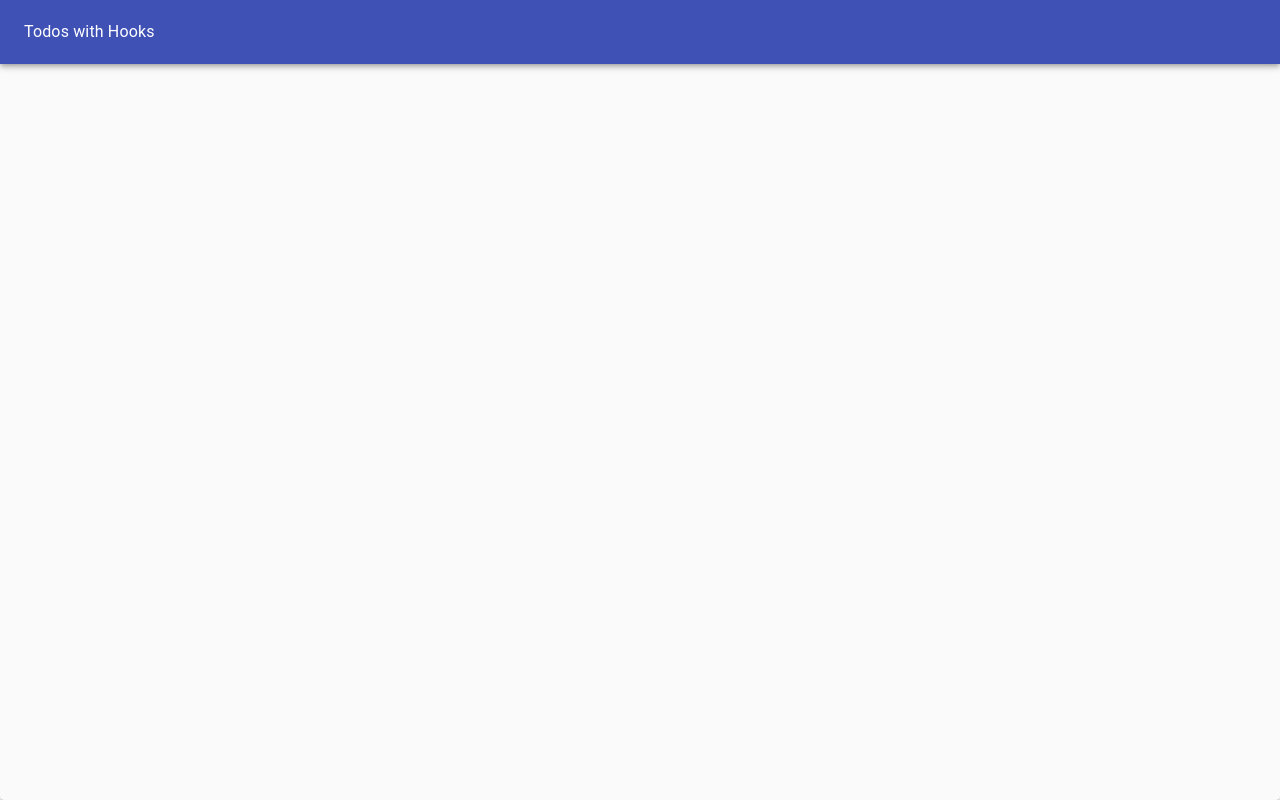
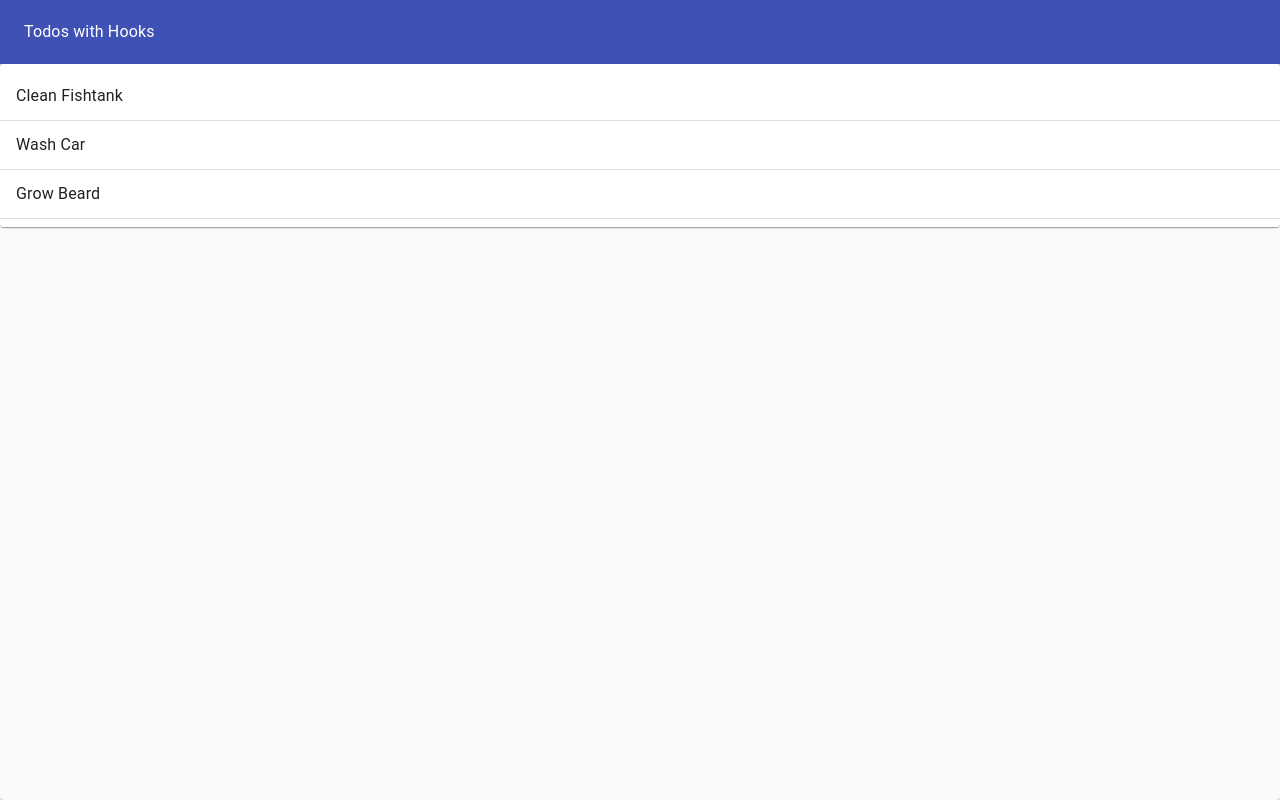
Before and after one commit to tjebbemarchand/todos-hooks-contexts-reducer, a React (Create React App) app: page / in a window 1280 px wide. Built offline with nearby package versions, Linux system fonts and the light colour scheme.

Commit message:
Created TodoList component and rendert some todos

```diff
--- a/src/TodoApp.js
+++ b/src/TodoApp.js
@@ -1,4 +1,5 @@
-import React from "react";
+import React, { useState } from "react";
+import TodoList from "./TodoList";
 import Typography from "@material-ui/core/Typography";
 import Paper from "@material-ui/core/Paper";
 import AppBar from "@material-ui/core/AppBar";
@@ -6,6 +7,12 @@ import Toolbar from "@material-ui/core/Toolbar";
 import Grid from "@material-ui/core/Grid";
 
 function TodoApp() {
+    const initialTodos = [
+        { id: 1, task: "Clean Fishtank", completed: false },
+        { id: 2, task: "Wash Car", completed: true },
+        { id: 3, task: "Grow Beard", completed: false }
+    ];
+    const [todos, setTodos] = useState(initialTodos);
     return (
         <Paper
             style={{
@@ -20,6 +27,7 @@ function TodoApp() {
                     <Typography color="inherit">Todos with Hooks</Typography>
                 </Toolbar>
             </AppBar>
+            <TodoList todos={todos} />
         </Paper>
     );
 }
--- /dev/null
+++ b/src/TodoList.js
@@ -0,0 +1,25 @@
+import React from "react";
+import Paper from "@material-ui/core/Paper";
+import List from "@material-ui/core/List";
+import ListItem from "@material-ui/core/ListItem";
+import ListItemText from "@material-ui/core/ListItemText";
+import Divider from "@material-ui/core/Divider";
+
+function TodoList(props) {
+    return (
+        <Paper>
+            <List>
+                {props.todos.map(todo => (
+                    <>
+                        <ListItem>
+                            <ListItemText>{todo.task}</ListItemText>
+                        </ListItem>
+                        <Divider />
+                    </>
+                ))}
+            </List>
+        </Paper>
+    );
+}
+
+export default TodoList;
```
